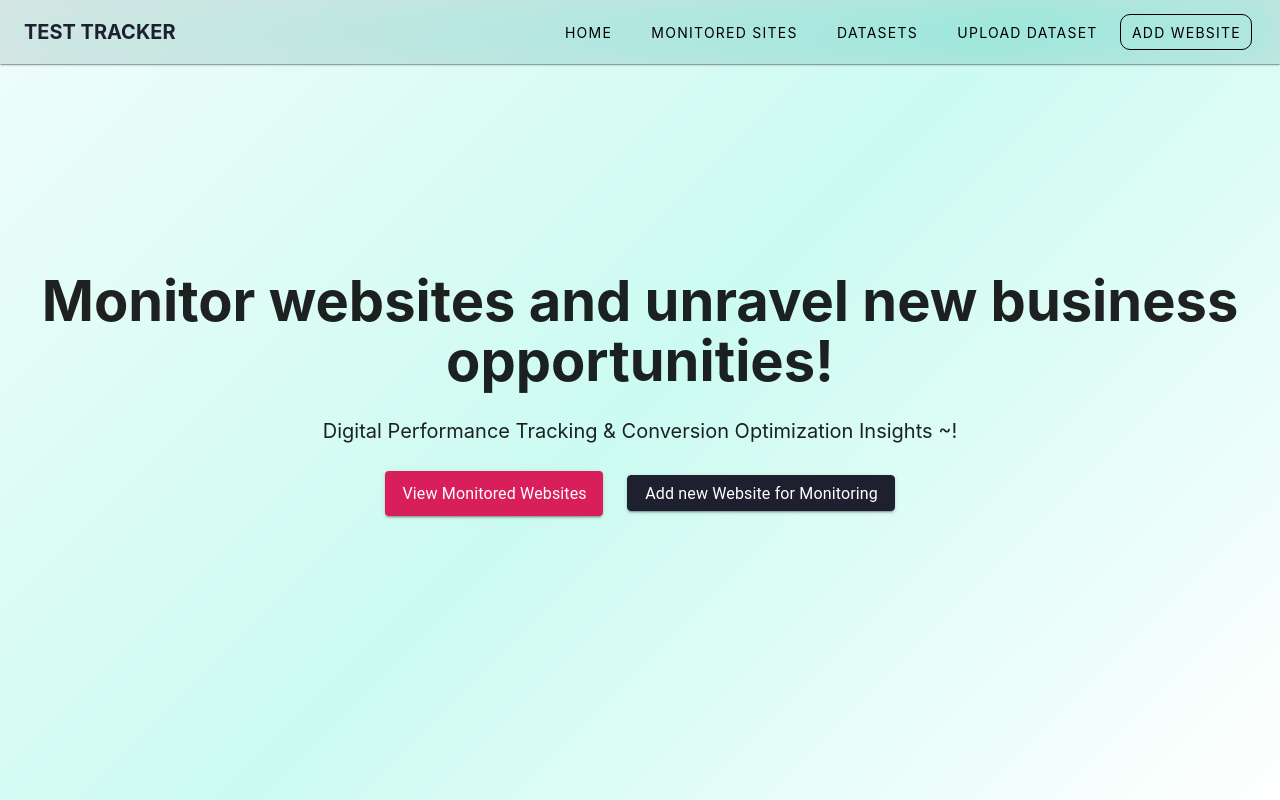
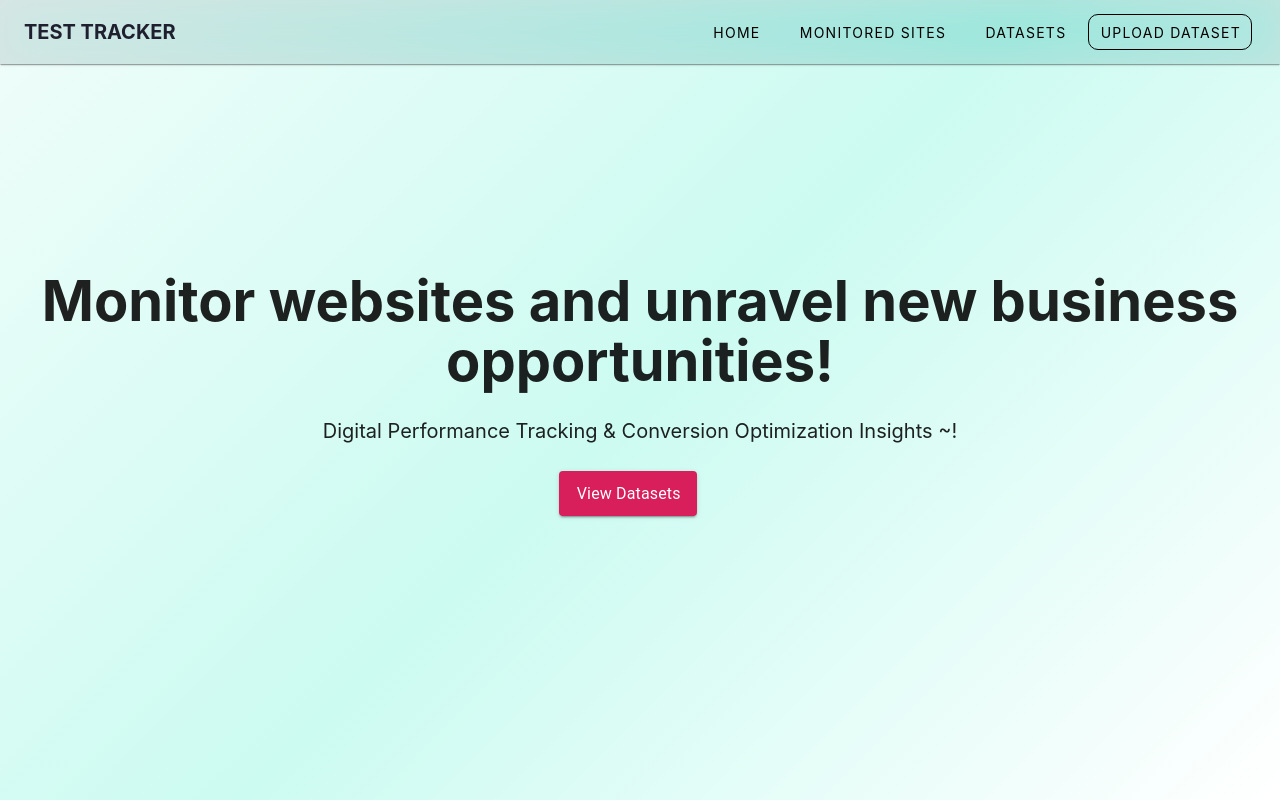
Before and after one commit to harishTM-REO/Test-tracker, a Vue app in the folder frontend/: page / in a window 1280 px wide. Built offline with nearby package versions, Linux system fonts and the light colour scheme; no server answers.

Commit message:
updated buttons

```diff
--- a/frontend/src/App.vue
+++ b/frontend/src/App.vue
@@ -79,12 +79,12 @@ export default {
       <v-btn text class="nav-btn" @click="$router.push('/datasets')"
         >Datasets</v-btn
       >
-      <v-btn text class="nav-btn" @click="$router.push('/address-ingestion')"
+      <v-btn text class="nav-btn add-website" @click="$router.push('/address-ingestion')"
         >Upload Dataset</v-btn
       >
-      <v-btn text class="nav-btn add-website" @click="$router.push('/add-website')"
+      <!-- <v-btn text class="nav-btn add-website" @click="$router.push('/add-website')"
         >Add Website</v-btn
-      >
+      > -->
     </v-app-bar>
 
     <v-main>
@@ -202,5 +202,6 @@ header {
   border-radius: 10px;
   color: black;
   padding:7px 10px;
+  font-weight: 500;
 }
 </style>
--- a/frontend/src/views/Home.vue
+++ b/frontend/src/views/Home.vue
@@ -9,20 +9,20 @@
         <v-btn
           class="text-subtitle-1 mt-6 primary-btn"
           dark
-          @click="goToMonitoredWebsites"
+          @click="goToViewDataSets"
           :disabled="disableBtn"
         >
-          View Monitored Websites
+          View Datasets
         </v-btn>
 
-        <v-btn
+        <!-- <v-btn
           class="text-subtitle-1 mt-6 secondary-btn"
           dark
           @click="goToAddWebsite"
           :disabled="disableBtn"
         >
           Add new Website for Monitoring
-        </v-btn>
+        </v-btn> -->
       </div>
     </section>
   </div>
@@ -44,10 +44,13 @@ export default {
   },
   methods: {
     goToMonitoredWebsites() {
-      this.$router.push('/monitored-websites')
+      this.$router.push('/monitored-websites');
     },
     goToAddWebsite() {
-      this.$router.push('/add-website')
+      this.$router.push('/add-website');
+    },
+    goToViewDataSets() {
+      this.$router.push('/datasets');
     },
   },
 }
```
